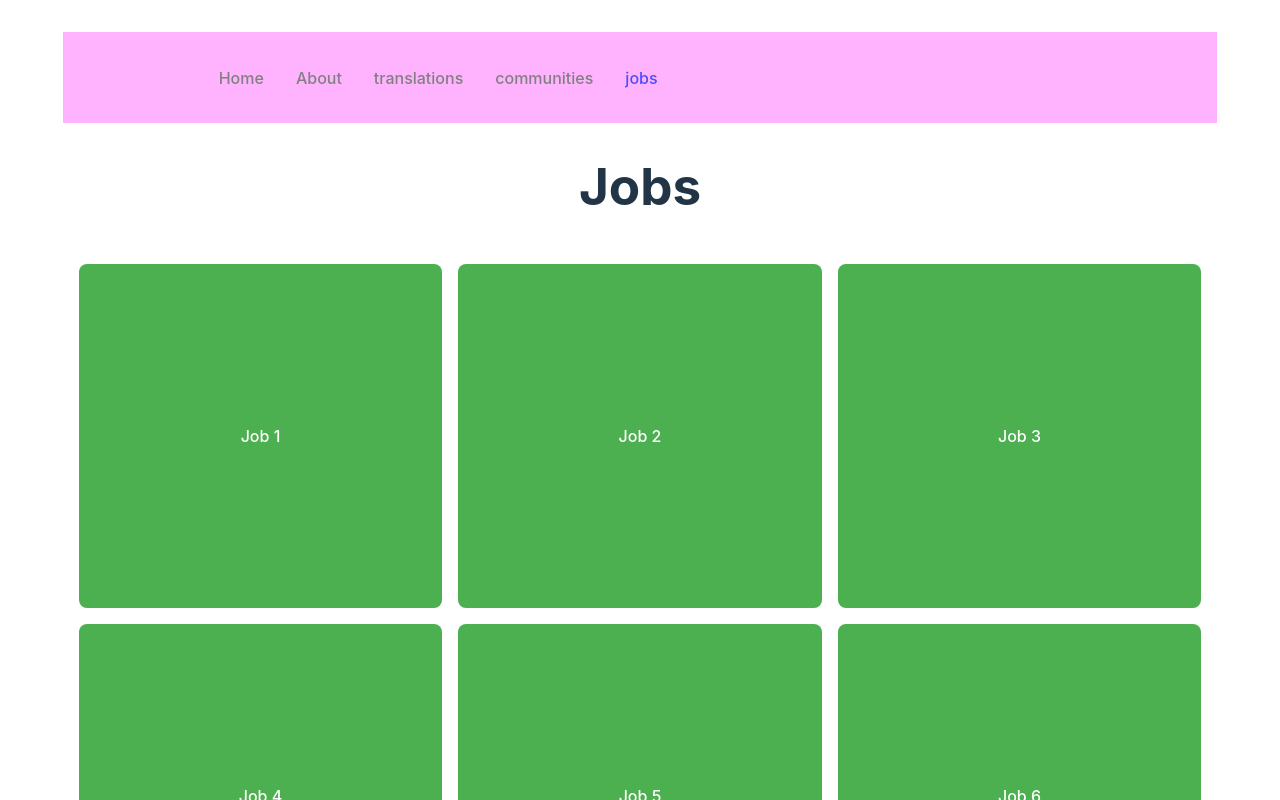
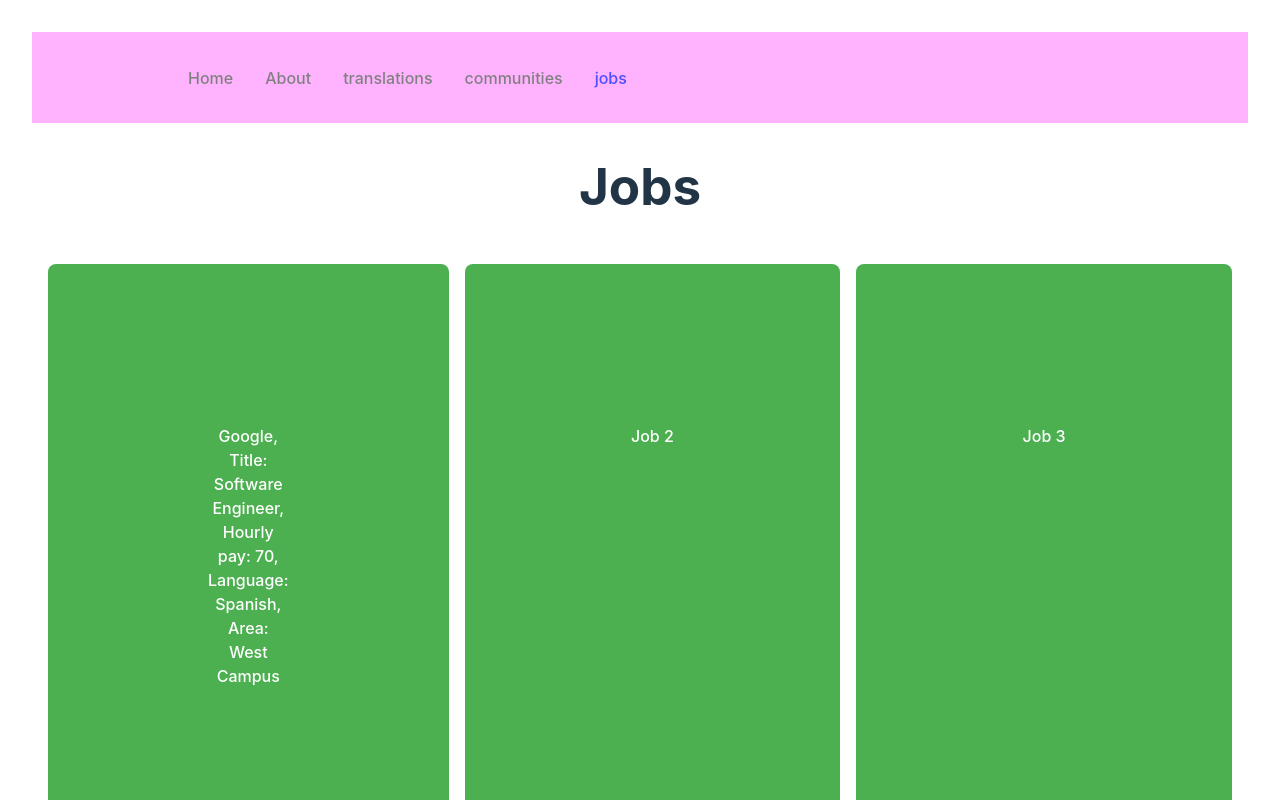
Before and after one commit to TorresEdwin/SpeakATX, a React (Vite) app in the folder frontend/: page /jobs in a window 1280 px wide. Shown: the top 800 px of the page. Built offline with nearby package versions, Linux system fonts and the light colour scheme.

Commit message:
got attributes to display in cards, need to center text inside though

```diff
--- a/frontend/src/pages/jobs.jsx
+++ b/frontend/src/pages/jobs.jsx
@@ -1,15 +1,37 @@
 // Filename - pages/about.js
 
 import React from "react";
+import styled from "styled-components";
+
+class Job {
+    constructor(name, title, pay, language, area) {
+      this.name = name;
+      this.title = title;
+      this.pay = pay;
+      this.language = language;
+      this.area = area;
+    }
+  }
 
 const JobsPage = () => {
+    const job1 = new Job("Google", "Software Engineer", 70, "Spanish", "West Campus");
+    /*const buttonLabels = [
+        `Name: ${job1.name}, Age: ${job2.title}, Pay: ${job3.pay}, Languae: ${job3.language},`,
+        "Button 2",
+        "Button 3",
+        "Button 4",
+        "Button 5"
+      ];*/
+
     return (
         <div>
             <h1>
                 Jobs
             </h1>
             <div className="link-grid">
-                <a href="https://www.google.com" target="_blank" rel="noopener noreferrer">Job 1</a>
+            <a href="https://www.google.com" className="link-item">
+            {`${job1.name}, Title: ${job1.title}, Hourly pay: ${job1.pay}, Language: ${job1.language}, Area: ${job1.area}`}
+            </a>
                 <a href="https://www.github.com" target="_blank" rel="noopener noreferrer">Job 2</a>
                 <a href="https://www.openai.com" target="_blank" rel="noopener noreferrer">Job 3</a>
                 <a href="https://www.google.com" target="_blank" rel="noopener noreferrer">Job 4</a>
--- a/frontend/src/pages/translations.jsx
+++ b/frontend/src/pages/translations.jsx
@@ -3,6 +3,14 @@
 import React from "react";
 
 const TranslationsPage = () => {
+    const buttonLabels = [
+        `Name: ${personInstance.name}, Age: ${personInstance.age}, Occupation: ${personInstance.occupation}`,
+        "Button 2",
+        "Button 3",
+        "Button 4",
+        "Button 5"
+      ];
+
     return (
         <div>
             <h1>
```
